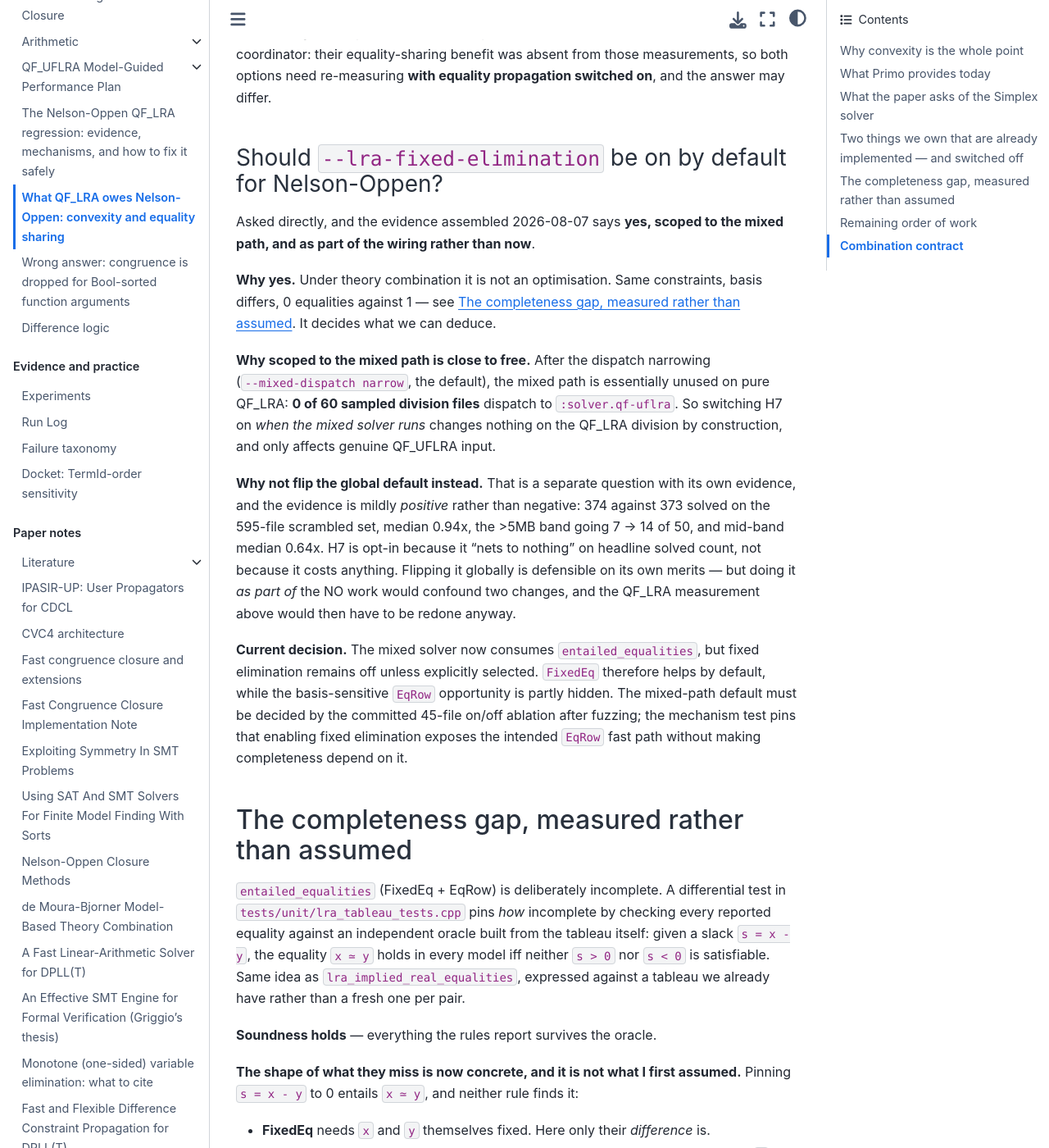
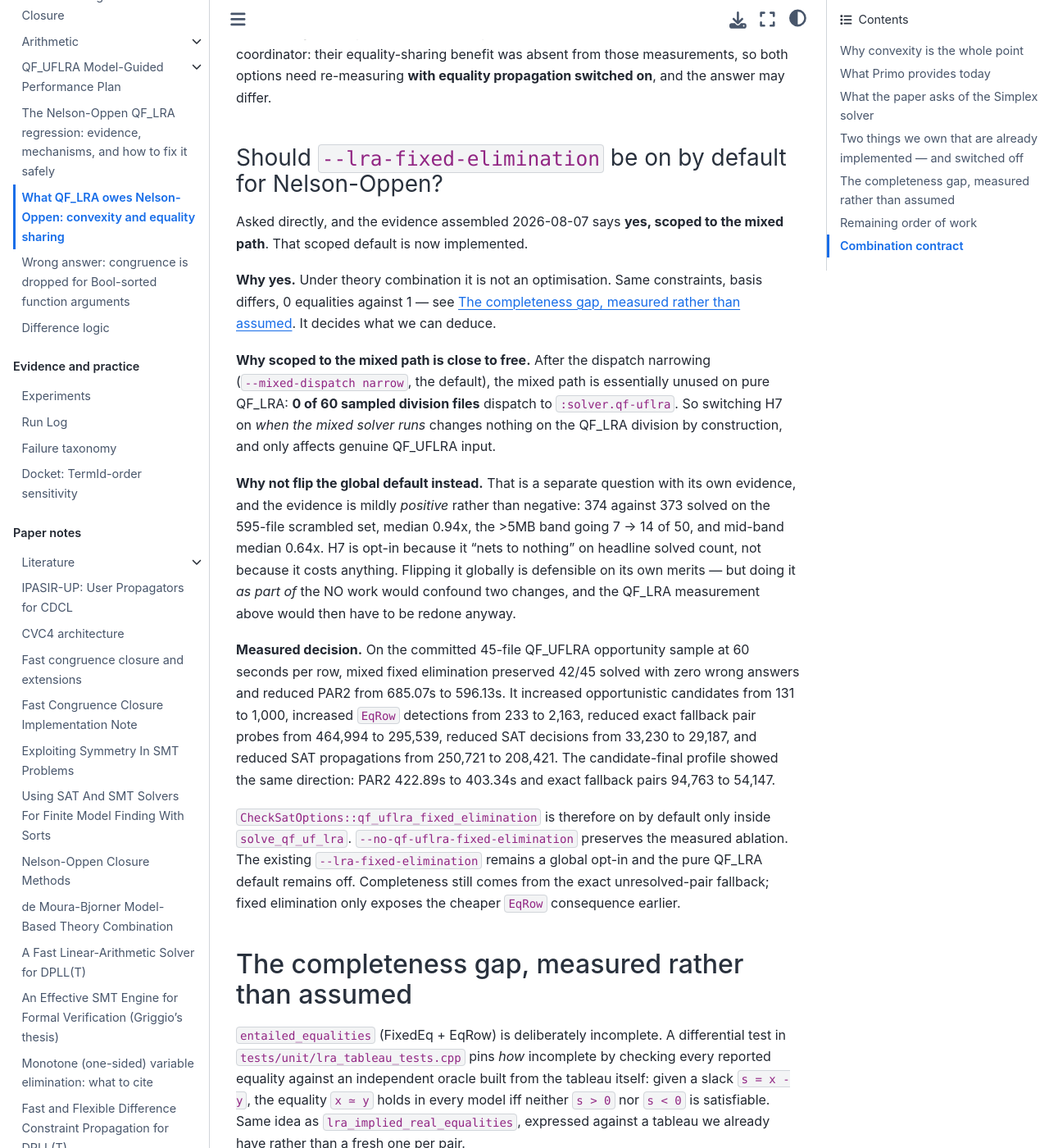
Before and after one commit to primo-solver/primo, a Jupyter Book: the page built from docs/qf-lra-equality-sharing.md, in a window 1280 px wide and 1400 px high, scrolled down 3985 px. Shown: the whole window at 82% size. Built offline with Jupyter Book 1.0.4 settings and Sphinx 7.4.7 and the Sphinx Book theme 1.1.4, drawn with Linux system fonts in a browser that asks for light colours; some of the changed text lies outside the part shown.

Commit message:
Enable fixed elimination for convex QF_UFLRA

```diff
--- a/docs/qf-lra-equality-sharing.md
+++ b/docs/qf-lra-equality-sharing.md
@@ -152,7 +152,7 @@ propagation switched on**, and the answer may differ.
 ### Should `--lra-fixed-elimination` be on by default for Nelson-Oppen?
 
 Asked directly, and the evidence assembled 2026-08-07 says **yes, scoped to the
-mixed path, and as part of the wiring rather than now**.
+mixed path**. That scoped default is now implemented.
 
 **Why yes.** Under theory combination it is not an optimisation. Same
 constraints, basis differs, 0 equalities against 1 — see [](#measured-gap). It
@@ -174,13 +174,21 @@ Flipping it globally is defensible on its own merits — but doing it *as part o
 the NO work would confound two changes, and the QF_LRA measurement above would
 then have to be redone anyway.
 
-**Current decision.** The mixed solver now consumes `entailed_equalities`, but
-fixed elimination remains off unless explicitly selected. `FixedEq` therefore
-helps by default, while the basis-sensitive `EqRow` opportunity is partly
-hidden. The mixed-path default must be decided by the committed 45-file
-on/off ablation after fuzzing; the mechanism test pins that enabling fixed
-elimination exposes the intended `EqRow` fast path without making completeness
-depend on it.
+**Measured decision.** On the committed 45-file QF_UFLRA opportunity sample at
+60 seconds per row, mixed fixed elimination preserved 42/45 solved with zero
+wrong answers and reduced PAR2 from 685.07s to 596.13s. It increased
+opportunistic candidates from 131 to 1,000, increased `EqRow` detections from
+233 to 2,163, reduced exact fallback pair probes from 464,994 to 295,539,
+reduced SAT decisions from 33,230 to 29,187, and reduced SAT propagations from
+250,721 to 208,421. The candidate-final profile showed the same direction:
+PAR2 422.89s to 403.34s and exact fallback pairs 94,763 to 54,147.
+
+`CheckSatOptions::qf_uflra_fixed_elimination` is therefore on by default only
+inside `solve_qf_uf_lra`. `--no-qf-uflra-fixed-elimination` preserves the
+measured ablation. The existing `--lra-fixed-elimination` remains a global
+opt-in and the pure QF_LRA default remains off. Completeness still comes from
+the exact unresolved-pair fallback; fixed elimination only exposes the cheaper
+`EqRow` consequence earlier.
 
 (measured-gap)=
 ## The completeness gap, measured rather than assumed
@@ -229,16 +237,13 @@ Pinned by `fixed_elimination_closes_the_eqrow_basis_gap` in
 
 ## Remaining order of work
 
-1. **Evaluate mixed-only fixed elimination.** Fuzz first, then compare the
-   committed 45-file QF_UFLRA sample with the option on and off. Promote it only
-   if solved count, wrong answers, and PAR2 justify the extra pivots.
+1. **Evaluate row-bound propagation in the mixed path.** Its relevant measure
+   is newly exposed fixedness and fewer exact fallback probes, not pure-QF_LRA
+   solved count alone.
 2. **Add `EqOffsetRows`, then `EqRows`.** Each rule needs its own explanation
    invariant, soundness-oracle tests, counters, and a case where it removes
    exact strict-separation probes.
-3. **Evaluate row-bound propagation in the mixed path.** Its relevant measure
-   is newly exposed fixedness and fewer exact fallback probes, not pure-QF_LRA
-   solved count alone.
-4. **Implement model partition and freedom-interval mutation only with the
+3. **Implement model partition and freedom-interval mutation only with the
    paper's shared model transition state.** Model equality must remain distinct
    from entailed propagation.
 
--- a/docs/qf-uflra-convex-no-merge-plan.md
+++ b/docs/qf-uflra-convex-no-merge-plan.md
@@ -3,9 +3,8 @@
 This note records how the QF_LRA equality-sharing work from
 `origin/qflra-no-equality-sharing` was selectively merged into the Nelson-Oppen
 branch without merging the source branch's unrelated QF_LRA experiments and
-tableau rewrites. The selective merge and convex fixpoint wiring are now
-implemented; fuzzing and the mixed fixed-elimination ablation remain acceptance
-gates.
+tableau rewrites. The selective merge, convex fixpoint wiring, and mixed
+fixed-elimination decision are now implemented.
 
 The scope is deliberately limited to **convex QF_UFLRA**: rational linear
 arithmetic combined with EUF over the purified shared Real terms. Integer
@@ -78,10 +77,13 @@ source.
    - repeat until no new equality is produced.
 6. **Complete:** keep false generated equalities out of the LRA assignment. Native LRA
    disequality arrangements are a later, non-convex extension.
-7. **Pending evaluation:** re-measure `--lra-fixed-elimination` and row-bound propagation **with
-   equality sharing enabled** before changing either default. Their previous
-   QF_LRA measurements did not consume entailed equalities and are not decisive
-   for the mixed path.
+7. **Complete for fixed elimination:** a 45-file, 60-second QF_UFLRA ablation
+   preserved 42/45 solved with zero wrong answers and improved PAR2 from
+   685.07s to 596.13s. Fixed elimination is now default-on only for mixed
+   QF_UFLRA and can be disabled with
+   `--no-qf-uflra-fixed-elimination`; pure QF_LRA remains unchanged. Row-bound
+   propagation still requires its own mixed-path evaluation before any default
+   change.
 8. **Deliberately excluded:** do not merge model-equality classes into the
    entailed producer. Any future model partition belongs to the paper's shared
    model/assumption mechanism, not this convex correctness path.
```
Also changed, not shown: docs/architecture.md (+4 -1 lines), docs/debugging.md (+5 -1 lines), docs/papers/nelson-oppen-closure-methods.md (+8 -0 lines), docs/tuning-parameters.md (+1 -0 lines), 4 other files.
